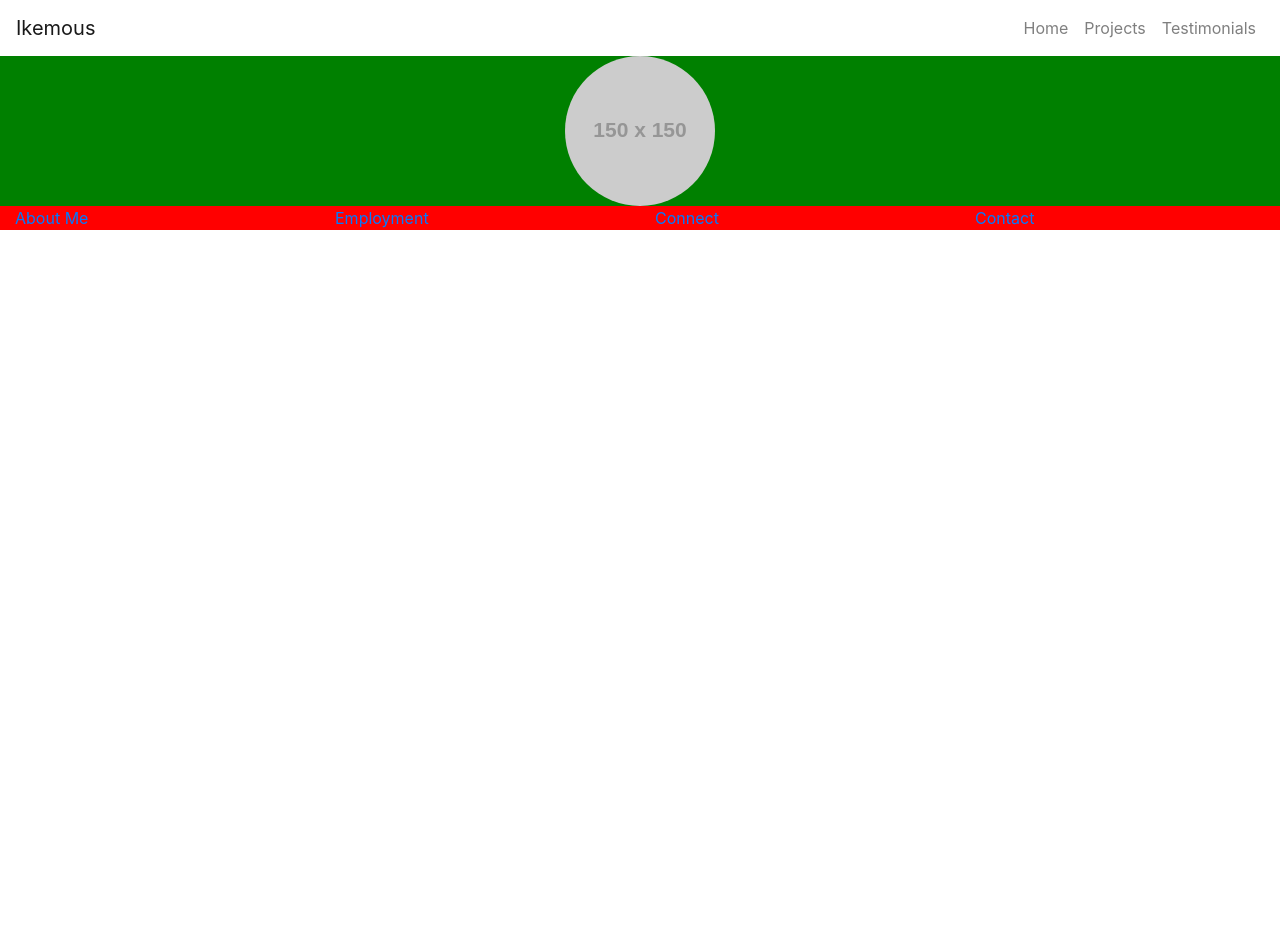
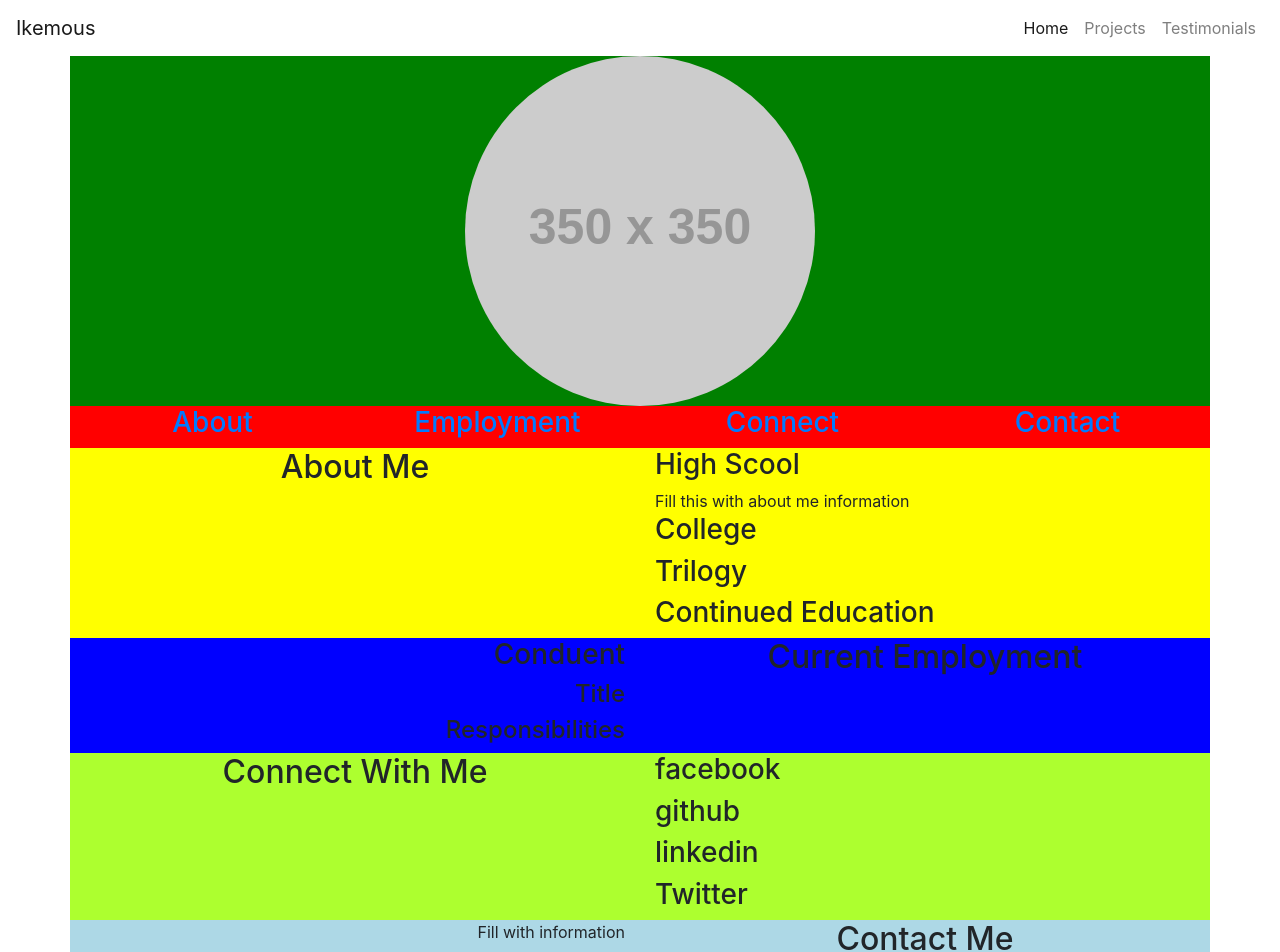
Before and after one commit to ikemous/portfolio, a React (Create React App) app in the folder client/: page / in a window 1280 px wide. Shown: the top 952 px of the page. Before the commit the page ends 800 px from the top, so only its background shows below. Built offline with nearby package versions, Linux system fonts and the light colour scheme.

Commit message:
added more contents for the home page

```diff
--- a/client/src/components/MehNavBar.tsx
+++ b/client/src/components/MehNavBar.tsx
@@ -12,9 +12,9 @@ function MehNavBar() {
             <Navbar.Toggle aria-controls="this-nav-basic" />
             <Navbar.Collapse id="this-nav-basic" className="justify-content-end">
                 <Nav>
-                    <Nav.Link href="/">Home</Nav.Link>
-                    <Nav.Link href="/">Projects</Nav.Link>
-                    <Nav.Link href="/">Testimonials</Nav.Link>
+                    <Nav.Link href="/" className={location.pathname === "/"?"active":""}>Home</Nav.Link>
+                    <Nav.Link href="/" className={location.pathname === "/projects"?"active":""}>Projects</Nav.Link>
+                    <Nav.Link href="/" className={location.pathname === "/testimonials"?"active":""}>Testimonials</Nav.Link>
                 </Nav>
             </Navbar.Collapse>
         </Navbar>
--- a/client/src/pages/HomePage.tsx
+++ b/client/src/pages/HomePage.tsx
@@ -4,51 +4,79 @@ import { Col, Container, Image, Row } from "react-bootstrap";
 
 function HomePage() {
     return(
-        <Container fluid>
+        <Container>
             <Row style={{background:"green"}}>
                 <Image
                     style={{margin: "auto"}}
-                    src="https://via.placeholder.com/150"
+                    src="https://via.placeholder.com/350"
                     roundedCircle
                 />
             </Row>
-            <Row style={{background: "red"}}>
+            <Row className="text-center" style={{background: "red"}}>
                 <Col>
-                    <Link to="#about-me">About Me</Link>
+                    <a href="#about-me">
+                        <h3>About</h3>
+                    </a>
                 </Col>
                 <Col>
-                    <a href="#current-employment">Employment</a>
+                    <a href="#current-employment">
+                        <h3>Employment</h3>
+                    </a>
                 </Col>
                 <Col>
-                    <a href="#connect-with-me">Connect</a>
+                    <a href="#connect-with-me">
+                        <h3>Connect</h3>
+                    </a>
                 </Col>
                 <Col>
-                    <a href="#contact-me">Contact</a>
+                    <a href="#contact-me">
+                        <h3>Contact</h3>
+                    </a>
                 </Col>
             </Row>
             <Row style={{background: "yellow"}} id="about-me">
-                <Container>
-                    <Col></Col>
-                    <Col></Col>
-                </Container>
+                <Col className="text-center">
+                    <h2>About Me</h2>
+                </Col>
+                <Col  className="text-left">
+                    <h3>High Scool</h3>
+                    Fill this with about me information
+                    <h3>College</h3>
+
+                    <h3>Trilogy</h3>
+
+
+                    <h3>Continued Education</h3>
+                </Col>
             </Row>
             <Row style={{background: "blue"}} id="current-employment">
-                <Container>
-                    <Col></Col>
-                    <Col></Col>
-                </Container>
+                <Col className="text-right">
+                    <h3>Conduent</h3>
+                    <h4>Title</h4>
+                    <h4>Responsibilities</h4>
+                </Col>
+                <Col className="text-center">
+                    <h2>Current Employment</h2>
+                </Col>
             </Row>
-            <Row style={{background: "yellow"}} id="connect-with-me">
-                <Container>
-                    <Col></Col>
-                    <Col></Col>
-                </Container>
+            <Row style={{background: "greenyellow"}} id="connect-with-me">
+                <Col className="text-center">
+                    <h2>Connect With Me</h2>
+                </Col>
+                <Col className="text-left">
+                    <h3>facebook</h3>
+                    <h3>github</h3>
+                    <h3>linkedin</h3>
+                    <h3>Twitter</h3>
+                </Col>
             </Row>
             <Row style={{background: "lightblue"}} id="contact-me">
-                <Container>
-                    <Col></Col>
-                    <Col></Col>
-                </Container>
+                <Col className="text-right">
+                    Fill with information
+                </Col>
+                <Col className="text-center">
+                    <h2>Contact Me</h2>
+                </Col>
             </Row>
         </Container>
     );
```
